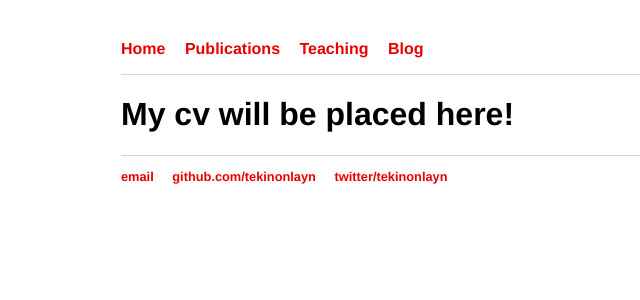
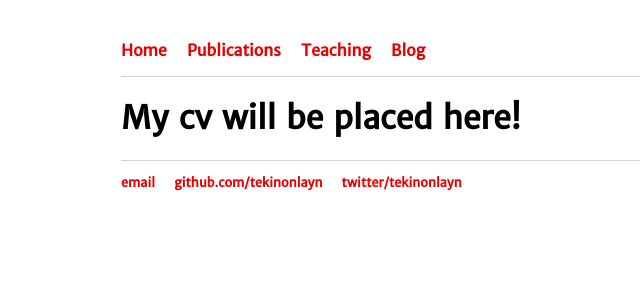
Before and after one commit to tekinonlayn/gi.github.io, a Jekyll site: the page built from cv/index.html, in a window 1280 px wide. Shown: the top 300 px of the page, without its empty margins (135-775 px from the left). Built offline with Jekyll 4.4.1, drawn with Linux system fonts in a browser that asks for light colours.

Commit message:
Update main.css

```diff
--- a/css/main.css
+++ b/css/main.css
@@ -1,10 +1,11 @@
 body {
     margin: 40px auto;
     width: 60%;
+    font-family: 'MerriweatherSans-Regular', 'Georgia';
 }
 
 nav ul, footer ul {
-    font-family:'Helvetica', 'Arial', 'Sans-Serif';
+    font-family:'MerriweatherSans-Regular', 'Arial', 'Sans-Serif';
     padding: 0px;
     list-style: none;
     font-weight: bold;
@@ -25,7 +26,7 @@ a:hover {
 }
 h1 {
     font-size: 2em;
-    font-family:'Helvetica', 'Arial', 'Sans-Serif';
+    font-family:'MerriweatherSans-Regular', 'Arial', 'Sans-Serif';
 }
 p {
     /*margin-top: 25px;*/
```
